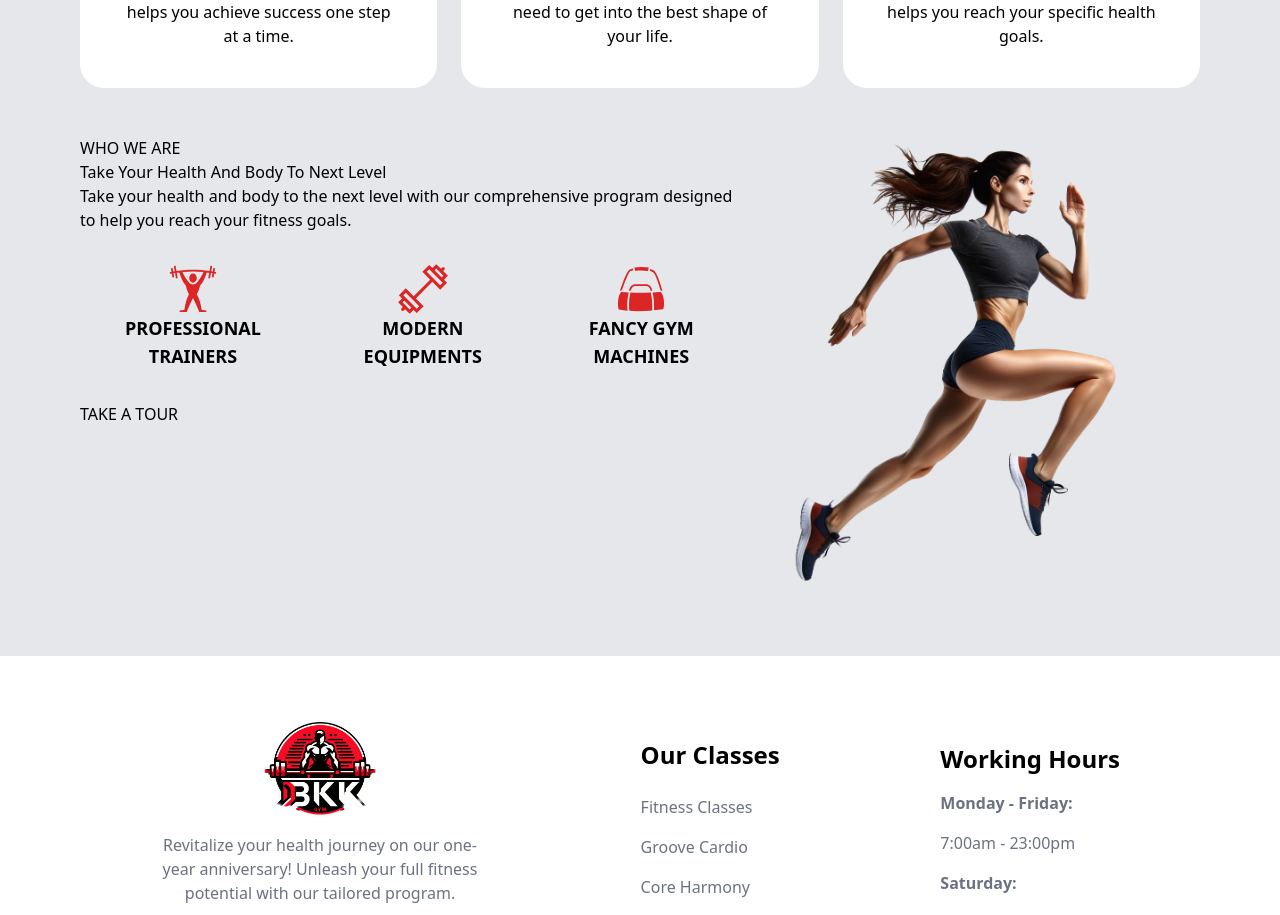
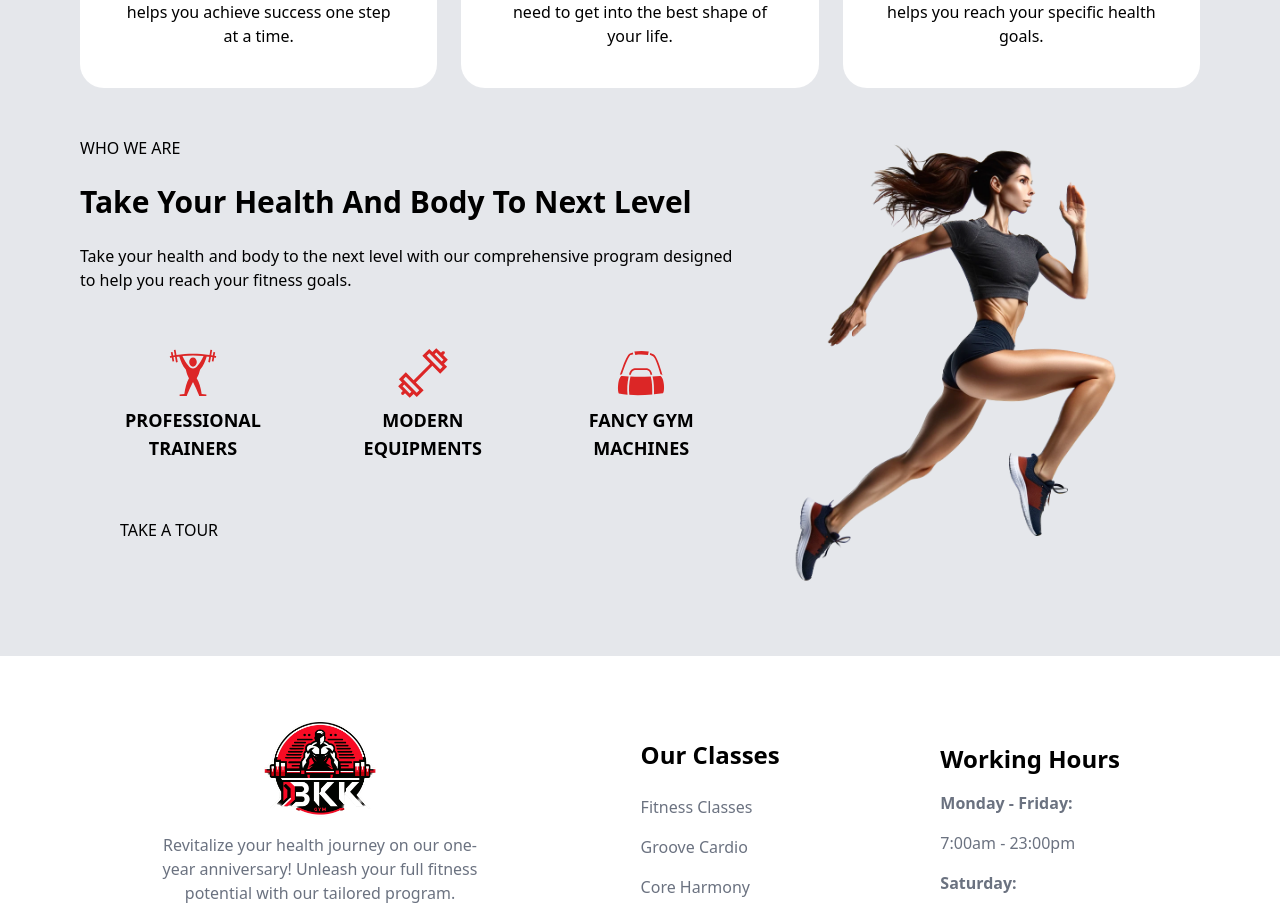
Before and after one commit to OnigiriKing/new-project, a React (Create React App) app: page / in a window 1280 px wide. Shown: the part 1000-1915 px from the top of the page. Built offline with nearby package versions, Linux system fonts and the light colour scheme.

Commit message:
About page update

```diff
--- a/src/components/homeComp/Home.About/About.jsx
+++ b/src/components/homeComp/Home.About/About.jsx
@@ -32,31 +32,33 @@ export default function About() {
           </div>
         </div>
         <div class="flex">
-          <div>
+          <div class="flex gap-6 flex-col">
             <div>
               <h3>WHO WE ARE</h3>
               <div></div>
             </div>
-            <h3>Take Your Health And Body To Next Level</h3>
+            <h3 class="text-3xl font-bold">
+              Take Your Health And Body To Next Level
+            </h3>
             <p>
               Take your health and body to the next level with our comprehensive
               program designed to help you reach your fitness goals.
             </p>
             <div class="flex gap-4 text-center py-8">
-              <div class="flex flex-col items-center">
+              <div class="flex flex-col items-center gap-2">
                 <div class="text-red-600">{allSvg(50).lifting}</div>
                 <h3 class="text-lg font-bold">PROFESSIONAL TRAINERS</h3>
               </div>
-              <div class="flex flex-col items-center">
+              <div class="flex flex-col items-center gap-2">
                 <div class="text-red-600">{allSvg(50).weight}</div>
                 <h3 class="text-lg font-bold">MODERN EQUIPMENTS</h3>
               </div>
-              <div class="flex flex-col items-center">
+              <div class="flex flex-col items-center gap-2">
                 <div class="text-red-600">{allSvg(50).gymBag}</div>
                 <h3 class="text-lg font-bold">FANCY GYM MACHINES</h3>
               </div>
             </div>
-            <button>TAKE A TOUR </button>
+            <button class="self-start ml-10">TAKE A TOUR </button>
           </div>
           <div class="w-[40rem]">
             <img src={run} />
```
Also changed, not shown: src/dist/style.css.
